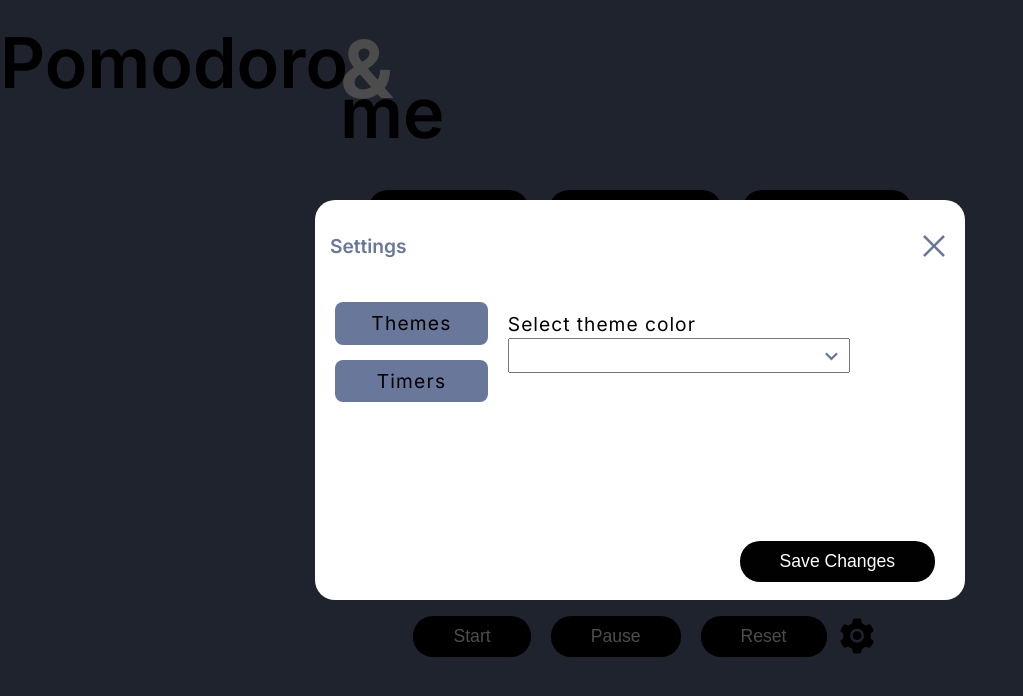
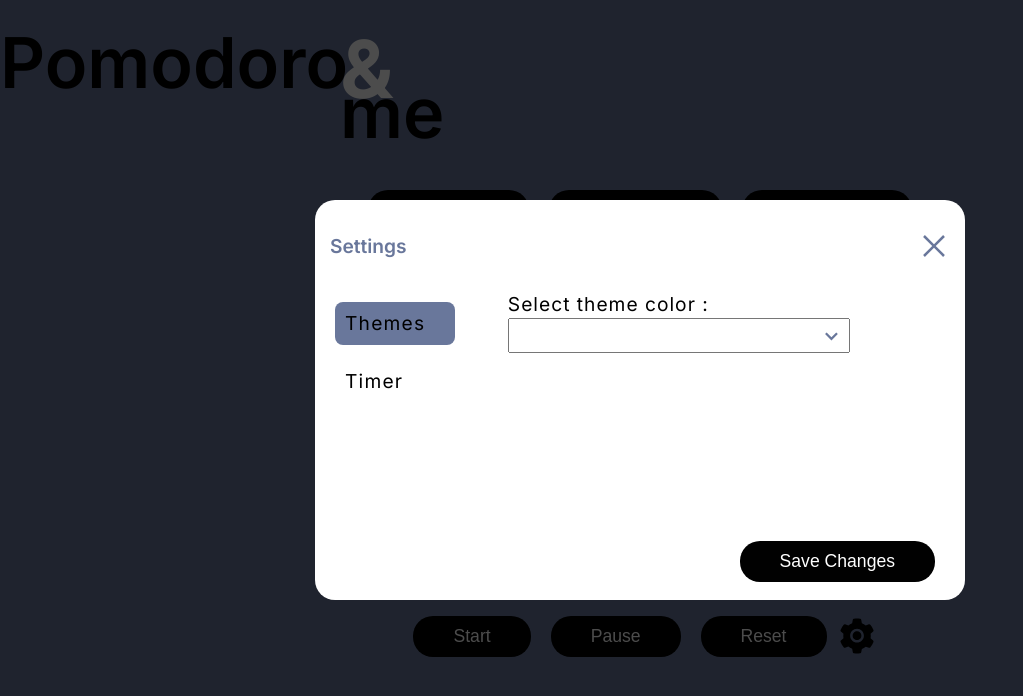
Before and after one commit to Shivangi020/Pomodoro-me, a React (Create React App) app: page / in a window 1280 px wide. Shown: the top 696 px of the page, without its empty margins (0-1023 px from the left). Built offline with nearby package versions, Linux system fonts and the light colour scheme.

Commit message:
finalize Modal UI

```diff
--- a/src/App.css
+++ b/src/App.css
@@ -156,17 +156,16 @@ color: var(--dark);
 }
 .sidebar-op li{
   margin-bottom: 15px;
+  padding-left: 10px;
   padding-top: 2px;
   padding-bottom: 2px;
+  cursor: pointer;
+}
+
+.active-btn {
   border-radius: 8px;
   background-color: var(--light);
-  cursor: pointer;
-  text-align: center;
-}
-.sidebar-op li:active{
-  background-color: var(--light);
-  border-radius: 8px;
-
+  width: 120px;
 }
 .setting-wn-cn{
   display: grid;
@@ -181,6 +180,7 @@ color: var(--dark);
  font-size: 1.2em;
 }
 .theme-setting-cn p{
+  margin-top: 0;
   margin-bottom: 2px;
 }
 .timer-setting-cn{
@@ -190,7 +190,7 @@ color: var(--dark);
   justify-content: space-around;
 }
 .timer-setting-cn p{
-  margin-top: 0;
+  margin-top: 30px;
   margin-bottom: 0;
   letter-spacing: 1px;
   font-size: 1.2em;
--- a/src/ModalComponents/Sidebar.jsx
+++ b/src/ModalComponents/Sidebar.jsx
@@ -1,18 +1,33 @@
-import React, { useContext } from 'react'
+import React, { useContext, useState } from 'react'
 import { ModalContext } from '../Context/GlobalState'
+import { SettingOption } from '../SettingOption'
 
 
 function Sidebar() {
   const {translateAction} = useContext(ModalContext)
+  const [option ,setOption] = useState(SettingOption)
 
+
+  const OptionClickHandler = (translateMsr,tag)=>{
+    console.log(translateMsr,tag)
+         const activeOption = option.map((item)=>{
+        return {...item , isActive: item.tag === tag  }
+         })
+         setOption(activeOption)
+         translateAction(translateMsr)
+  }
   return (
     <div className='sidebar-cn'>
        <ul className='sidebar-op'>
-        <li onClick={()=>translateAction(0)}>Themes</li>
-        <li onClick={()=>translateAction(400)}>Timers</li>
+        {option.map((opt)=>{
+          const {tag,isActive,translateMsr} = opt
+          return <li onClick={()=>OptionClickHandler(translateMsr,tag)} key={tag} className={`${isActive?'active-btn':''}`}>{tag}</li>
+        })}
        </ul>
     </div>
   )
 }
 
 export default Sidebar
+
+// <li onClick={()=>translateAction(translateMsr)} key={tag} >{tag}</li>
--- a/src/ModalComponents/ThemeSetting.jsx
+++ b/src/ModalComponents/ThemeSetting.jsx
@@ -10,7 +10,7 @@ function ThemeSetting() {
 
   return (
     <div className='theme-setting-cn' style={{transform: `translateY(${0-measurement}px)`,transition:'transform .5s ease-in'}}>
-        <p>Select theme color</p>
+        <p>Select theme color :</p>
         <div className='theme-in-cn'>  <input className='theme-in' ></input><span className='down-icon' onClick={()=>setShowList(!showList)}><BiChevronDown /></span></div>
       <ul className={`${showList?'theme-list theme-list-show' :'theme-list '}`}>
        {
--- /dev/null
+++ b/src/SettingOption.js
@@ -0,0 +1,11 @@
+export const SettingOption = [
+    {
+        tag:'Themes',
+        isActive:true,
+        translateMsr :0
+       },{
+         tag:'Timer',
+         isActive:false,
+         translateMsr :400
+       }
+]
```
